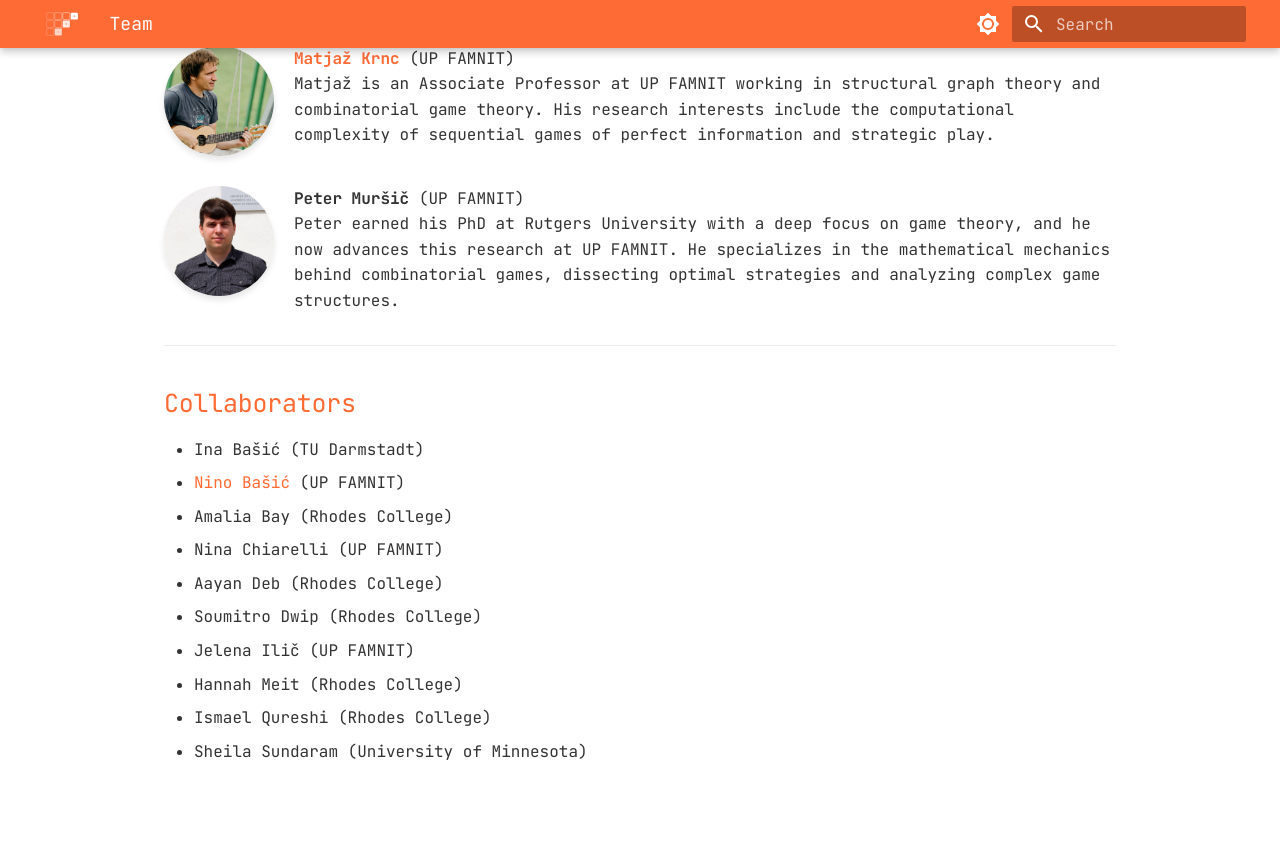
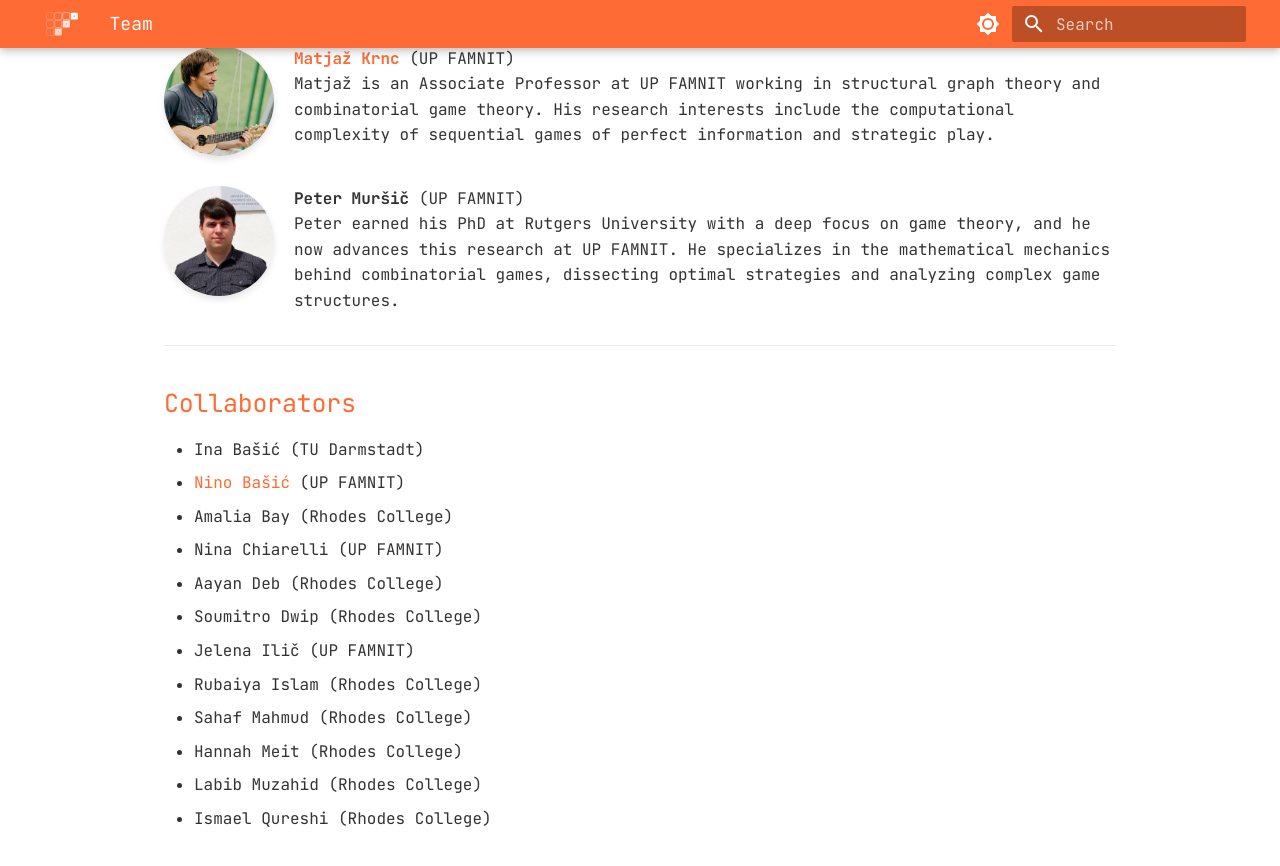
Before and after one commit to Games-Rules-and-Strategic-Play/grasp.github.io, an MkDocs documentation site: the page built from docs/team.md, in a window 1280 px wide and 900 px high, scrolled down 519 px. Shown: the top 866 px of the window. Built offline with MkDocs 1.6.1 and Material for MkDocs 9.7.7, drawn with Linux system fonts in a browser that asks for light colours; before the commit the page ends 1352 px from its top, so only the background shows below that.

Commit message:
revised members

```diff
--- a/docs/team.md
+++ b/docs/team.md
@@ -45,6 +45,8 @@
 * Aayan Deb (Rhodes College)
 * Soumitro Dwip (Rhodes College)
 * Jelena Ilič (UP FAMNIT)
+* Rubaiya Islam (Rhodes College)
+* Sahaf Mahmud (Rhodes College)
 * Hannah Meit (Rhodes College)
+* Labib Muzahid (Rhodes College)
 * Ismael Qureshi (Rhodes College)
-* Sheila Sundaram (University of Minnesota)
```
Also changed, not shown: 1 other file.
